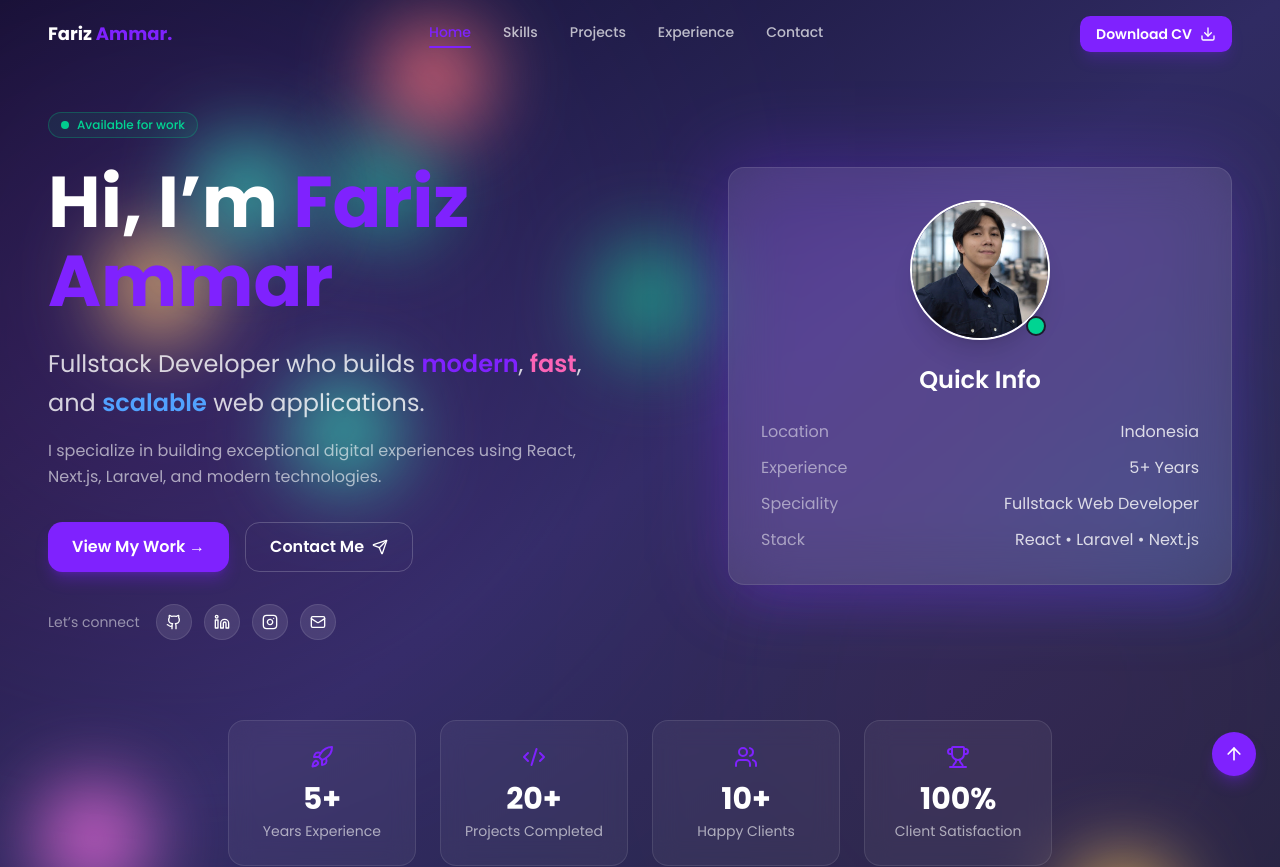
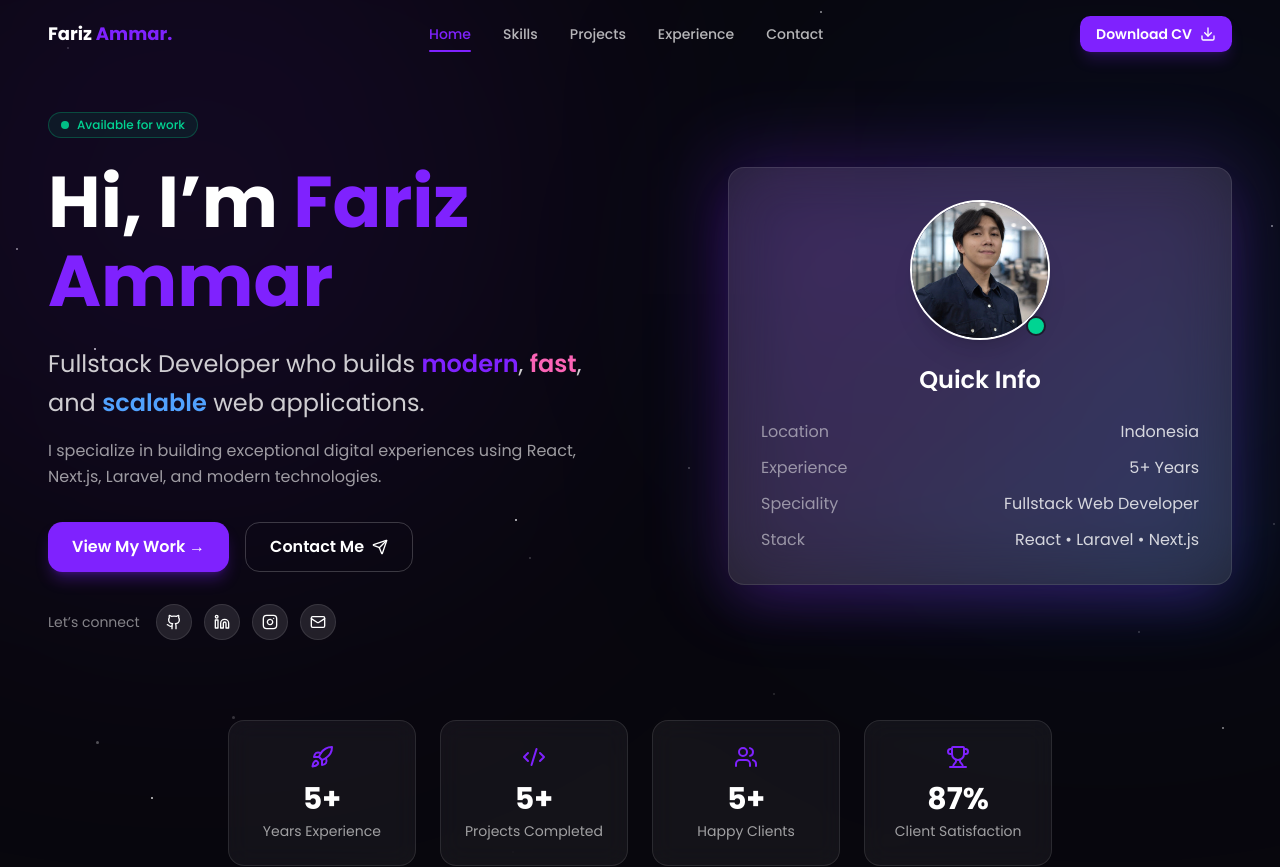
Before and after one commit to FarizAmmar/Portfolio, a Next.js app: page / in a window 1280 px wide. Shown: the top 867 px of the page. Built offline with nearby package versions, Linux system fonts and the light colour scheme.

Commit message:
New Update Fix

```diff
--- a/app/page.tsx
+++ b/app/page.tsx
@@ -107,46 +107,20 @@ const HeroSection = () => {
       { opacity: [0, 1], transform: ["translateY(40px)", "translateY(0px)"] },
       { duration: 0.8, delay: stagger(0.15) },
     );
-    const particleEls = document.querySelectorAll(".scroll-particle");
-    let lastScroll = 0;
-    const handleScroll = () => {
-      const now = Date.now();
-      if (now - lastScroll < 100) return;
-      lastScroll = now;
-      particleEls.forEach((el) => {
-        const dx = (Math.random() - 0.5) * 10;
-        const dy = (Math.random() - 0.5) * 10;
-        animate(
-          el,
-          { transform: `translate(${dx}px, ${dy}px)` },
-          { duration: 0.5 },
-        );
-      });
-    };
-    window.addEventListener("scroll", handleScroll);
-    return () => window.removeEventListener("scroll", handleScroll);
   }, []);
 
+  // Starfield dots — generate sekali, ringan (tanpa blur/shadow)
   useEffect(() => {
-    if (typeof window !== "undefined" && window.innerWidth <= 768) return;
-    const colors = [
-      "#ff6b6b",
-      "#6bc1ff",
-      "#a07fff",
-      "#feca57",
-      "#1dd1a1",
-      "#ff9ff3",
-      "#f368e0",
-      "#10ac84",
-    ];
-    const newParticles: Particle[] = [];
-    while (newParticles.length < 8) {
-      newParticles.push({
-        top: Math.random() * 100,
-        left: Math.random() * 100,
-        color: colors[Math.floor(Math.random() * colors.length)],
-      });
-    }
+    const prefersReducedMotion = window.matchMedia(
+      "(prefers-reduced-motion: reduce)",
+    ).matches;
+    if (prefersReducedMotion) return;
+
+    const newParticles: Particle[] = Array.from({ length: 26 }, () => ({
+      top: Math.random() * 100,
+      left: Math.random() * 100,
+      color: "#ffffff",
+    }));
     setParticles(newParticles);
   }, []);
 
@@ -162,40 +136,46 @@ const HeroSection = () => {
 
   const stats = [
     { icon: Rocket, value: "5+", label: "Years Experience" },
-    { icon: Code2, value: "20+", label: "Projects Completed" },
-    { icon: Users, value: "10+", label: "Happy Clients" },
-    { icon: Trophy, value: "100%", label: "Client Satisfaction" },
+    { icon: Code2, value: "5+", label: "Projects Completed" },
+    { icon: Users, value: "5+", label: "Happy Clients" },
+    { icon: Trophy, value: "87%", label: "Client Satisfaction" },
   ];
 
   return (
     <section
       id="home"
-      className="relative min-h-svh flex flex-col justify-center bg-gradient-to-br from-[#0f0c29] via-[#302b63] to-[#24243e] text-white px-6 md:px-12 py-20 overflow-hidden pt-28"
+      className="relative min-h-svh flex flex-col justify-center bg-[#08070d] text-white px-6 md:px-12 py-20 overflow-hidden pt-28"
     >
-      {/* Particles */}
+      {/* Twinkle animation - pure CSS, jalan di compositor thread, sangat ringan */}
+      <style>{`
+        @keyframes star-twinkle {
+          0%, 100% { opacity: 0.15; }
+          50% { opacity: 0.85; }
+        }
+        .star-dot {
+          animation: star-twinkle ease-in-out infinite;
+        }
+      `}</style>
+
+      {/* Starfield - dot kecil, tanpa blur/shadow, jauh lebih murah dari orb besar */}
       {particles.map((p, i) => (
-        <motion.div
+        <span
           key={i}
-          className="scroll-particle absolute w-24 h-24 rounded-full blur-2xl brightness-100 shadow-[0_0_18px_rgba(255,255,255,0.5)] z-0"
-          initial={{ y: 0, x: 0 }}
-          animate={{ y: [0, -14, 0], x: i % 2 === 0 ? [0, 8, 0] : [0, -8, 0] }}
-          transition={{
-            duration: 4 + Math.random() * 2,
-            repeat: Infinity,
-            repeatType: "loop",
-            ease: "easeInOut",
-          }}
+          className="star-dot absolute rounded-full bg-white pointer-events-none z-0"
           style={{
             top: `${p.top}%`,
             left: `${p.left}%`,
-            backgroundColor: p.color,
+            width: i % 5 === 0 ? "3px" : "2px",
+            height: i % 5 === 0 ? "3px" : "2px",
+            animationDuration: `${3 + (i % 4)}s`,
+            animationDelay: `${(i % 6) * 0.4}s`,
           }}
         />
       ))}
 
-      {/* Glow Background */}
-      <div className="absolute w-[600px] h-[600px] bg-gradient-to-tr from-pink-500 via-purple-500 to-blue-500 blur-[180px] opacity-20 top-0 -left-32 z-0" />
-      <div className="absolute w-[400px] h-[400px] bg-gradient-to-br from-orange-400 via-pink-500 to-purple-600 blur-[160px] opacity-10 bottom-10 right-10 z-0" />
+      {/* Glow statis - tanpa animasi, cuma dirender sekali jadi nggak makan CPU/GPU per frame */}
+      <div className="absolute w-[700px] h-[700px] bg-violet-600/10 blur-[160px] rounded-full -top-40 -left-40 z-0" />
+      <div className="absolute w-[500px] h-[500px] bg-blue-600/10 blur-[160px] rounded-full top-10 -right-20 z-0" />
 
       {/* Main Hero */}
       <div className="relative z-10 max-w-7xl mx-auto grid md:grid-cols-[1.1fr_0.9fr] gap-16 items-center">
@@ -346,7 +326,7 @@ const TechStackSection = () => {
 
   return (
     <section id="skills" className="relative scroll-mt-24 py-16 px-6 md:px-12">
-      <div className="max-w-6xl mx-auto">
+      <div className="max-w-7xl mx-auto">
         <motion.h2
           className="text-3xl md:text-4xl font-bold text-white mb-3 flex items-center gap-2"
           initial={{ opacity: 0, y: -20 }}
@@ -430,15 +410,9 @@ const projects: Project[] = [
     id: 3,
     title: "E-Commerce Dashboard",
     desc: "Admin dashboard for managing products, orders, customers, and analytics.",
+    img: "/projects/artisan.png",
     href: "#",
     tags: ["Next.js", "TypeScript", "Tailwind CSS"],
-  },
-  {
-    id: 4,
-    title: "Tech Blog Platform",
-    desc: "Blog platform with authentication, markdown editor, and dynamic content.",
-    href: "#",
-    tags: ["Next.js", "MongoDB", "Tailwind CSS"],
   },
 ];
 
@@ -455,7 +429,7 @@ const ProjectSection = () => {
       id="projects"
       className="relative scroll-mt-24 py-16 px-6 md:px-12 bg-gradient-to-b from-transparent to-[#0d0d14]"
     >
-      <div className="max-w-6xl mx-auto">
+      <div className="max-w-7xl mx-auto">
         <div className="flex items-center justify-between mb-8">
           <h2 className="text-3xl md:text-4xl font-bold text-white flex items-center gap-2">
             Selected Projects{" "}
@@ -657,7 +631,7 @@ const ExperienceSection = () => {
       id="experience"
       className="relative scroll-mt-24 py-16 px-6 md:px-12"
     >
-      <div className="max-w-6xl mx-auto">
+      <div className="max-w-7xl mx-auto">
         <h2 className="text-3xl md:text-4xl font-bold text-white mb-10 flex items-center gap-2">
           Experience <span className="w-2 h-2 rounded-full bg-primary" />
         </h2>
@@ -686,8 +660,8 @@ const ExperienceSection = () => {
                   )}
                   <span
                     className={`hidden sm:inline-block absolute -left-[7px] top-1 w-3 h-3 rounded-full border-2 ${exp.current
-                      ? "bg-primary border-primary"
-                      : "bg-transparent border-white/30"
+                        ? "bg-primary border-primary"
+                        : "bg-transparent border-white/30"
                       }`}
                   />
                 </div>
@@ -766,7 +740,7 @@ const CTASection = () => {
         whileInView={{ opacity: 1, y: 0 }}
         transition={{ duration: 0.5 }}
         viewport={{ once: true }}
-        className="max-w-6xl mx-auto bg-gradient-to-r from-primary via-violet-600 to-indigo-600 rounded-2xl px-8 py-8 flex flex-col md:flex-row items-center justify-between gap-6"
+        className="max-w-7xl mx-auto bg-gradient-to-r from-primary via-violet-600 to-indigo-600 rounded-2xl px-8 py-8 flex flex-col md:flex-row items-center justify-between gap-6"
       >
         <div className="flex items-center gap-4">
           <div className="w-12 h-12 rounded-xl bg-white/15 flex items-center justify-center shrink-0">
@@ -862,7 +836,7 @@ const ContactSection = () => {
       id="contact"
       className="relative scroll-mt-24 py-16 px-6 md:px-12 pb-24"
     >
-      <div className="max-w-6xl mx-auto">
+      <div className="max-w-7xl mx-auto">
         <h2 className="text-3xl md:text-4xl font-bold text-white mb-2 flex items-center gap-2">
           Get In Touch <span className="w-2 h-2 rounded-full bg-primary" />
         </h2>
--- a/components/customs/Footer.tsx
+++ b/components/customs/Footer.tsx
@@ -1,49 +1,122 @@
 "use client";
 
-import { ArrowUp } from "lucide-react";
+import { ArrowUp, Github, Instagram, Linkedin, Mail } from "lucide-react";
+import { useEffect, useState } from "react";
 
 const sections = ["home", "skills", "projects", "experience", "contact"];
 
 const Footer = () => {
+    const [showScrollTop, setShowScrollTop] = useState(false);
+
+    useEffect(() => {
+        const handleScroll = () => {
+            setShowScrollTop(window.scrollY > 400);
+        };
+
+        window.addEventListener("scroll", handleScroll);
+
+        return () => {
+            window.removeEventListener("scroll", handleScroll);
+        };
+    }, []);
+
     const scrollToTop = () => {
         window.scrollTo({ top: 0, behavior: "smooth" });
     };
 
+    const socials = [
+        {
+            label: "GitHub",
+            href: "https://github.com/FarizAmmar",
+            icon: Github,
+        },
+        {
+            label: "LinkedIn",
+            href: "https://www.linkedin.com/in/fariz-ammar-4b2a06226/",
+            icon: Linkedin,
+        },
+        {
+            label: "Instagram",
+            href: "https://www.instagram.com/f.ammarsyq/",
+            icon: Instagram,
+        },
+        {
+            label: "Email",
+            href: "mailto:f.ammarsyq11@gmail.com",
+            icon: Mail,
+        },
+    ];
+
     return (
-        <footer className="relative bg-[#0a0a0f] border-t border-white/10 py-8">
-            <div className="container mx-auto px-4 flex flex-col md:flex-row items-center justify-between gap-6 text-sm">
-                {/* Left: Logo + Copyright */}
-                <div>
-                    <p className="text-white font-bold text-lg">
-                        Fariz<span className="text-primary">Dev.</span>
+        <footer className="relative border-t border-white/10 bg-[#0a0a0f]">
+            {/* Samakan dengan seluruh section utama */}
+            <div className="mx-auto w-full max-w-7xl px-6 py-10 md:px-2">
+                <div className="grid gap-10 md:grid-cols-[1fr_auto_1fr] md:items-center">
+                    {/* Brand */}
+                    <div className="text-center md:text-left">
+                        <p className="text-lg font-bold text-white">
+                            Fariz<span className="text-primary">Ammar.</span>
                         </p>
-                    <p className="text-white/50 mt-1">
-                        © {new Date().getFullYear()} Fariz Ammar. All rights reserved.
+
+                        <p className="mt-2 max-w-sm text-sm leading-relaxed text-white/50">
+                            Fullstack developer building fast, scalable, and polished web
+                            experiences.
                         </p>
                     </div>
 
-                {/* Middle: Nav Links */}
-                <div className="flex flex-wrap items-center justify-center gap-x-6 gap-y-2 text-white/60">
+                    {/* Navigation */}
+                    <nav
+                        aria-label="Footer navigation"
+                        className="flex flex-wrap justify-center gap-x-6 gap-y-3 text-sm text-white/60"
+                    >
                         {sections.map((section) => (
                             <a
                                 key={section}
                                 href={`#${section}`}
-                            className="hover:text-primary transition"
+                                className="capitalize transition hover:text-primary"
                             >
-                            {section.charAt(0).toUpperCase() + section.slice(1)}
+                                {section}
+                            </a>
+                        ))}
+                    </nav>
+
+                    {/* Social */}
+                    <div className="flex justify-center gap-3 md:justify-end">
+                        {socials.map(({ label, href, icon: Icon }) => (
+                            <a
+                                key={label}
+                                href={href}
+                                target={href.startsWith("http") ? "_blank" : undefined}
+                                rel={href.startsWith("http") ? "noopener noreferrer" : undefined}
+                                aria-label={label}
+                                className="flex h-10 w-10 items-center justify-center rounded-xl border border-white/10 bg-white/5 text-white/70 transition hover:border-primary/40 hover:bg-primary/10 hover:text-primary"
+                            >
+                                <Icon className="h-4 w-4" />
                             </a>
                         ))}
                     </div>
                 </div>
 
-            {/* Floating scroll-to-top button */}
+                {/* Bottom copyright */}
+                <div className="mt-10 flex flex-col items-center justify-between gap-3 border-t border-white/10 pt-6 text-center text-xs text-white/40 sm:flex-row sm:text-left">
+                    <p>
+                        © {new Date().getFullYear()} Fariz Ammar. All rights reserved.
+                    </p>
+
+                    <p>Built with Next.js, Laravel & Tailwind CSS.</p>
+                </div>
+            </div>
+
+            {/* Scroll to top */}
+            {showScrollTop && (
                 <button
                     onClick={scrollToTop}
                     aria-label="Scroll to top"
-                className="fixed bottom-6 right-6 z-40 flex items-center justify-center w-11 h-11 rounded-full bg-primary text-white shadow-lg shadow-primary/30 hover:bg-primary/90 transition cursor-pointer"
+                    className="fixed bottom-6 right-6 z-40 flex h-11 w-11 items-center justify-center rounded-full bg-primary text-white shadow-lg shadow-primary/30 transition hover:bg-primary/90 hover:-translate-y-1"
                 >
-                <ArrowUp className="w-5 h-5" />
+                    <ArrowUp className="h-5 w-5" />
                 </button>
+            )}
         </footer>
     );
 };
--- a/components/customs/Navbar.tsx
+++ b/components/customs/Navbar.tsx
@@ -1,95 +1,178 @@
 "use client";
 
-import { useEffect, useState } from "react";
-import { Download } from "lucide-react";
+import { useEffect, useRef, useState } from "react";
+import { Download, Menu, X } from "lucide-react";
 
 const sections = ["home", "skills", "projects", "experience", "contact"];
 
 const Navbar = () => {
     const [isScrolled, setIsScrolled] = useState(false);
-    const [activeSection, setActiveSection] = useState<string>("home");
+    const [activeSection, setActiveSection] = useState("home");
+    const [isMobileMenuOpen, setIsMobileMenuOpen] = useState(false);
 
-    // Detect scroll position for navbar styling
+    const isClickScrolling = useRef(false);
+    const clickTimeout = useRef<ReturnType<typeof setTimeout> | null>(null);
+
     useEffect(() => {
-        const onScroll = () => setIsScrolled(window.scrollY > 20);
-        window.addEventListener("scroll", onScroll);
+        const onScroll = () => {
+            setIsScrolled(window.scrollY > 20);
+        };
+
+        onScroll();
+        window.addEventListener("scroll", onScroll, { passive: true });
+
         return () => window.removeEventListener("scroll", onScroll);
     }, []);
 
-    // Scrollspy logic using IntersectionObserver
     useEffect(() => {
         const observer = new IntersectionObserver(
             (entries) => {
-                const visibleSections = entries.filter((entry) => entry.isIntersecting);
+                if (isClickScrolling.current) return;
 
-                if (visibleSections.length > 0) {
-                    const topMost = visibleSections.reduce((prev, current) =>
-                        prev.boundingClientRect.top < current.boundingClientRect.top
-                            ? prev
-                            : current,
+                const visibleSections = entries
+                    .filter((entry) => entry.isIntersecting)
+                    .sort(
+                        (a, b) =>
+                            Math.abs(a.boundingClientRect.top) -
+                            Math.abs(b.boundingClientRect.top),
                     );
-                    setActiveSection(topMost.target.id);
+
+                if (visibleSections[0]) {
+                    setActiveSection(visibleSections[0].target.id);
                 }
             },
             {
                 root: null,
-                rootMargin: "0px 0px -60% 0px",
+                // Navbar tingginya kira-kira 80px.
+                rootMargin: "-90px 0px -55% 0px",
                 threshold: 0.1,
             },
         );
 
         sections.forEach((id) => {
-            const el = document.getElementById(id);
-            if (el) observer.observe(el);
+            const element = document.getElementById(id);
+            if (element) observer.observe(element);
         });
 
         return () => observer.disconnect();
     }, []);
 
+    useEffect(() => {
+        return () => {
+            if (clickTimeout.current) {
+                clearTimeout(clickTimeout.current);
+            }
+        };
+    }, []);
+
+    const handleNavClick = (
+        event: React.MouseEvent<HTMLAnchorElement>,
+        section: string,
+    ) => {
+        event.preventDefault();
+
+        const element = document.getElementById(section);
+        if (!element) return;
+
+        setActiveSection(section);
+        setIsMobileMenuOpen(false);
+        isClickScrolling.current = true;
+
+        const navbarOffset = 88;
+        const targetPosition =
+            element.getBoundingClientRect().top + window.scrollY - navbarOffset;
+
+        window.scrollTo({
+            top: targetPosition,
+            behavior: "smooth",
+        });
+
+        window.history.pushState(null, "", `#${section}`);
+
+        if (clickTimeout.current) {
+            clearTimeout(clickTimeout.current);
+        }
+
+        clickTimeout.current = setTimeout(() => {
+            isClickScrolling.current = false;
+        }, 900);
+    };
+
     return (
-        <div
-            className={`fixed top-0 left-0 w-full z-50 px-6 md:px-12 py-4 transition-colors duration-300 ease-in-out ${isScrolled
-                    ? "bg-[#0a0a0f]/80 shadow-lg backdrop-blur-md border-b border-white/5"
-                    : "bg-transparent"
+        <header
+            className={`fixed inset-x-0 top-0 z-50 border-b transition-all duration-300 ${isScrolled
+                ? "border-white/10 bg-[#0a0a0f]/85 shadow-lg backdrop-blur-xl"
+                : "border-transparent bg-transparent"
                 }`}
         >
-            <div className="max-w-7xl mx-auto flex items-center justify-between text-white">
-                {/* Left: Logo */}
-                <div className="font-bold text-lg">
-                    <span>Fariz </span>
-                    <span className="text-primary">Ammar.</span>
-                </div>
+            {/* Container ini harus sama dengan container Hero */}
+            <div className="px-6 md:px-12">
+                <div className="mx-auto flex w-full max-w-7xl items-center justify-between py-4">
+                    {/* Logo */}
+                    <a
+                        href="#home"
+                        onClick={(event) => handleNavClick(event, "home")}
+                        className="text-lg font-bold text-white transition hover:opacity-80"
+                        aria-label="Go to home"
+                    >
+                        Fariz <span className="text-primary">Ammar.</span>
+                    </a>
 
-                {/* Middle: Navigation */}
-                <div className="hidden md:flex gap-8 text-sm font-medium">
+                    {/* Desktop Navigation */}
+                    <nav
+                        aria-label="Main navigation"
+                        className="hidden items-center gap-8 text-sm font-medium md:flex"
+                    >
                         {sections.map((section) => (
                             <a
                                 key={section}
                                 href={`#${section}`}
-                            className={`relative pb-1 transition hover:text-primary ${activeSection === section ? "text-primary" : "text-white/70"
+                                onClick={(event) => handleNavClick(event, section)}
+                                className={`relative py-1 transition ${activeSection === section
+                                    ? "text-primary"
+                                    : "text-white/70 hover:text-primary"
                                     }`}
                             >
                                 {section.charAt(0).toUpperCase() + section.slice(1)}
-                            {activeSection === section && (
-                                <span className="absolute left-0 -bottom-0.5 h-[2px] w-full bg-primary rounded-full" />
-                            )}
+
+                                <span
+                                    className={`absolute inset-x-0 -bottom-1 h-0.5 rounded-full bg-primary transition-transform duration-300 ${activeSection === section ? "scale-x-100" : "scale-x-0"
+                                        }`}
+                                />
                             </a>
                         ))}
-                </div>
+                    </nav>
 
-                {/* Right: Download CV */}
-                <div className="flex items-center gap-2">
+                    {/* Desktop CV */}
+                    <div className="hidden items-center md:flex">
                         <a
                             href="/documents/CV Fariz Ammar 2026 V1.pdf"
                             target="_blank"
-                        className="flex items-center gap-2 px-4 py-2 rounded-lg text-sm font-semibold bg-primary text-white hover:bg-primary/90 transition duration-300 shadow-lg shadow-primary/20"
+                            rel="noopener noreferrer"
+                            className="flex items-center gap-2 rounded-lg bg-primary px-4 py-2 text-sm font-semibold text-white shadow-lg shadow-primary/20 transition hover:bg-primary/90 hover:shadow-primary/30"
                         >
                             Download CV
-                        <Download className="w-4 h-4" />
+                            <Download className="h-4 w-4" />
                         </a>
                     </div>
+
+                    {/* Mobile Menu Button */}
+                    <button
+                        type="button"
+                        onClick={() => setIsMobileMenuOpen((open) => !open)}
+                        aria-label={isMobileMenuOpen ? "Close menu" : "Open menu"}
+                        aria-expanded={isMobileMenuOpen}
+                        className="flex h-10 w-10 items-center justify-center rounded-lg border border-white/10 bg-white/5 text-white transition hover:border-primary/40 hover:text-primary md:hidden"
+                    >
+                        {isMobileMenuOpen ? (
+                            <X className="h-5 w-5" />
+                        ) : (
+                            <Menu className="h-5 w-5" />
+                        )}
+                    </button>
                 </div>
             </div>
+        </header>
     );
 };
 
```
Also changed, not shown: public/projects/artisan.png (added). Lines whose indentation alone changed are shown as unchanged.
